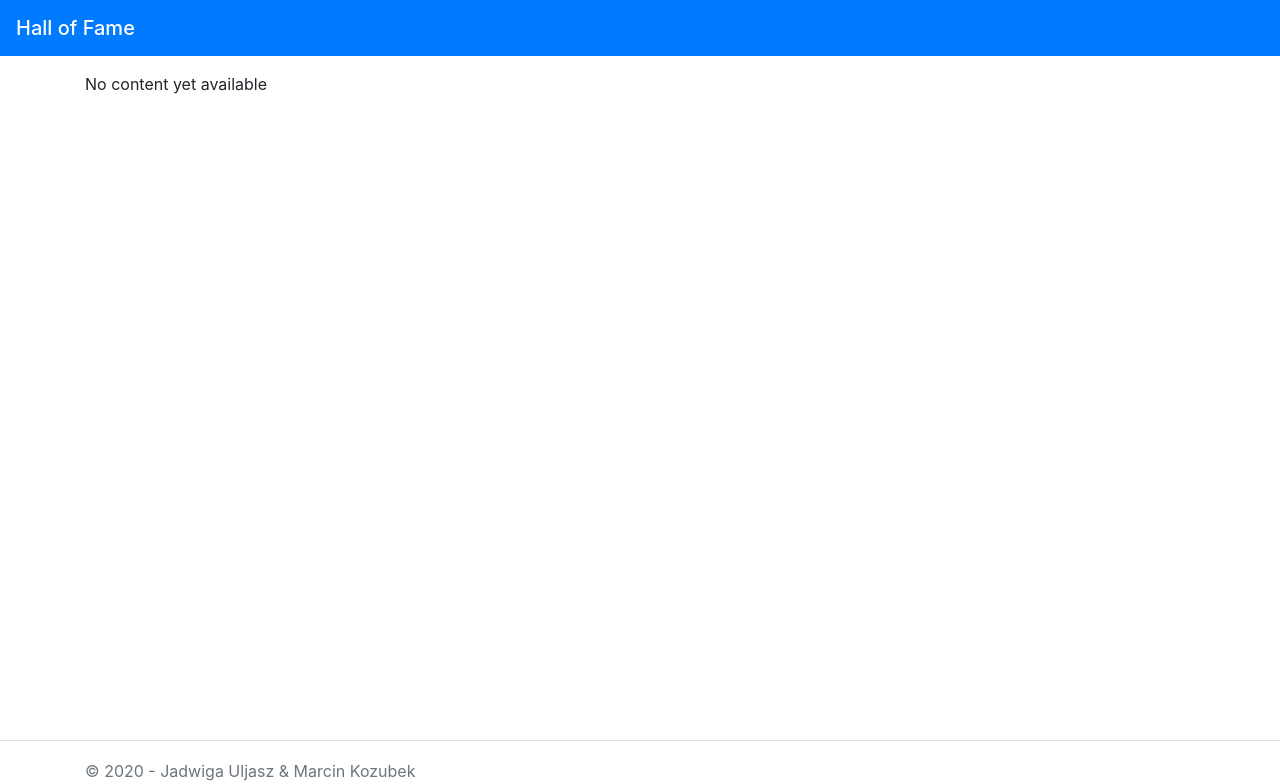
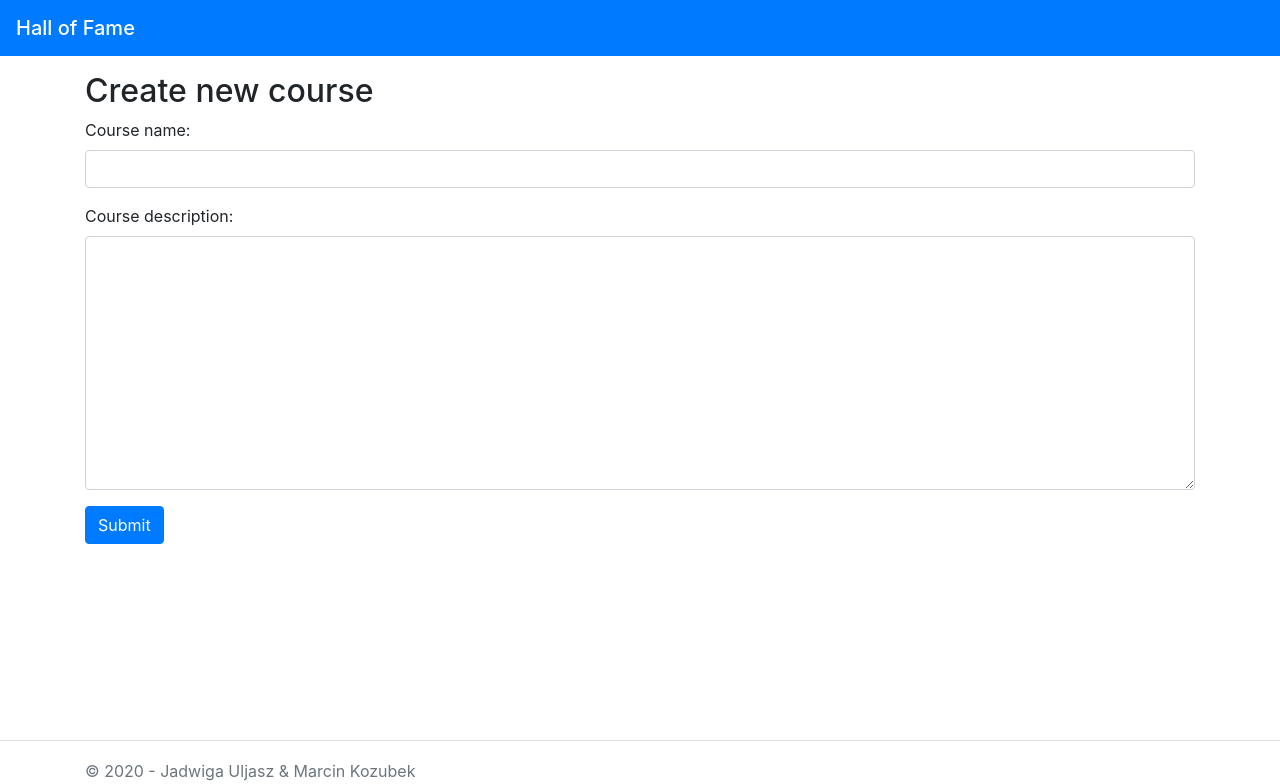
Before and after one commit to KartonM/HallOfFame, a Django app: page /login/createCourse in a window 1280 px wide. Shown: the top 784 px of the page. Run offline with Django 3.2, Linux system fonts and the light colour scheme; some libraries are stand-ins or nearby versions.

Commit message:
Course and Group creation

```diff
--- a/HallOfFame/settings.py
+++ b/HallOfFame/settings.py
@@ -38,6 +38,7 @@ INSTALLED_APPS = [
     'django.contrib.messages',
     'django.contrib.staticfiles',
     'courses.apps.CoursesConfig',
+    'widget_tweaks',
 ]
 
 MIDDLEWARE = [
--- /dev/null
+++ b/courses/forms.py
@@ -0,0 +1,14 @@
+from django import forms
+
+from courses.models import Teacher
+
+
+class CreateCourseForm(forms.Form):
+    name = forms.CharField(max_length=200)
+    description = forms.CharField(widget=forms.Textarea)
+
+
+class CreateGroupForm(forms.Form):
+    tag = forms.CharField(max_length=15)
+    size = forms.IntegerField()
+    teacher = forms.ModelChoiceField(queryset=Teacher.objects.all(), empty_label=None)
--- a/courses/models.py
+++ b/courses/models.py
@@ -49,7 +49,7 @@ class Group(models.Model):
     teacher = models.ForeignKey(Teacher, on_delete=models.CASCADE)
 
     def __str__(self):
-        return f'{self.course} {self.group_tag}'
+        return f'{self.teacher}, {self.group_tag}'
 
 
 class CourseParticipation(models.Model):
--- a/courses/urls.py
+++ b/courses/urls.py
@@ -6,14 +6,14 @@ urlpatterns = [
 
     path('register/', views.blank, name='blank'),
     path('login/', views.blank, name='blank'),
-    path('<int:course_id>', views.blank, name='blank'),
+    path('<int:course_id>', views.course, name='course'),
     path('<int:course_id>/<int:group_id>', views.blank, name='blank'),  # group details
     path('<int:course_id>/<int:group_id>/<int:event_id>', views.blank, name='blank'),
     path('<int:course_id>/<int:group_id>/grades', views.blank, name='blank'),  # table of grades
     path('<int:course_id>/<int:group_id>/events', views.blank, name='blank'),
     path('<int:course_id>/<int:group_id>/<int:event_id>/addGrades', views.blank, name='blank'),
-    path('createCourse', views.blank, name='blank'),
-    path('<int:course_id>/createGroup', views.blank, name='blank'),
+    path('createCourse', views.create_course, name='create_course'),
+    path('<int:course_id>/createGroup', views.create_group, name='create_group'),
     path('<int:course_id>/<int:group_id>/createEvent', views.blank, name='blank'),
     path('myGrades', views.blank, name='blank'),
 
--- a/courses/views.py
+++ b/courses/views.py
@@ -1,8 +1,9 @@
 from django.shortcuts import render
-from django.http import HttpResponse
+from django.http import HttpResponse, HttpResponseRedirect
 
 # Create your views here.
-from courses.models import Course
+from courses.models import Course, Teacher, Group
+from courses.forms import CreateCourseForm, CreateGroupForm
 
 
 def index(request):
@@ -13,3 +14,40 @@ def index(request):
 
 def blank(request):
     return render(request, 'courses/blank.html')
+
+
+def create_course(request):
+    if request.method == 'POST':
+        form = CreateCourseForm(request.POST)
+        if form.is_valid():
+            course = Course.objects.create(
+                name=form.cleaned_data['name'],
+                description=form.cleaned_data['description'],
+                tutor=Teacher.objects.first()
+            )
+            return HttpResponseRedirect(f'{course.id}')
+    else:
+        form = CreateCourseForm()
+
+    return render(request, 'courses/add_course.html', {'form': form})
+
+
+def course(request, course_id):
+    course = Course.objects.get(id=course_id)
+    return render(request, 'courses/course.html', {'course': course})
+
+def create_group(request, course_id):
+    if request.method == 'POST':
+        form = CreateGroupForm(request.POST)
+        if form.is_valid():
+            group = Group.objects.create(
+                group_tag=form.cleaned_data['tag'],
+                size=form.cleaned_data['size'],
+                course_id=course_id,
+                teacher=form.cleaned_data['teacher']
+            )
+            return HttpResponseRedirect(f'/courses/{course_id}')
+    else:
+        form = CreateGroupForm()
+
+    return render(request, 'courses/create_group.html', {'form': form})
--- /dev/null
+++ b/templates/courses/add_course.html
@@ -0,0 +1,20 @@
+{% extends 'courses/layout.html' %}
+{% load widget_tweaks %}
+{% block content %}
+    <h2>Create new course</h2>
+    <form method="POST">{% csrf_token %}
+        <div class="form-group">
+            {{ form.name.errors }}
+            <label for="{{ form.name.id_for_label }}">Course name:</label>
+            {{ form.name|add_class:"form-control" }}
+        </div>
+        <div class="form-group">
+            {{ form.description.errors }}
+            <label for="{{ form.description.id_for_label }}">Course description:</label>
+            {{ form.description|add_class:"form-control" }}
+        </div>
+        <div class="form-group">
+            <button type="submit" class="btn btn-primary">Submit</button>
+        </div>
+    </form>
+{% endblock %}
```
Also changed, not shown: templates/courses/course.html (added, +23 -0 lines), templates/courses/create_group.html (added, +25 -0 lines), templates/courses/index.html (+7 -2 lines), courses/migrations/0001_initial.py (deleted), courses/migrations/__init__.py (deleted).
